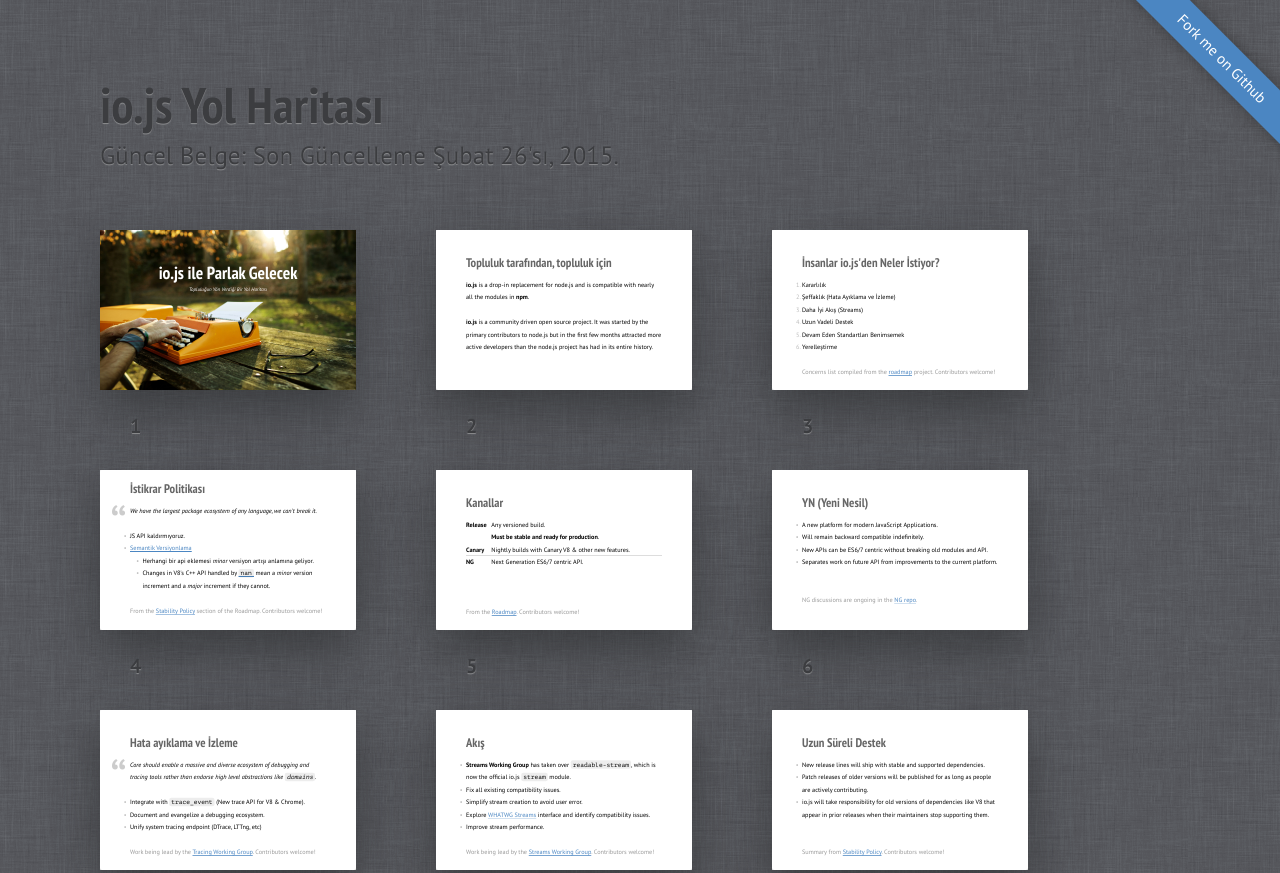
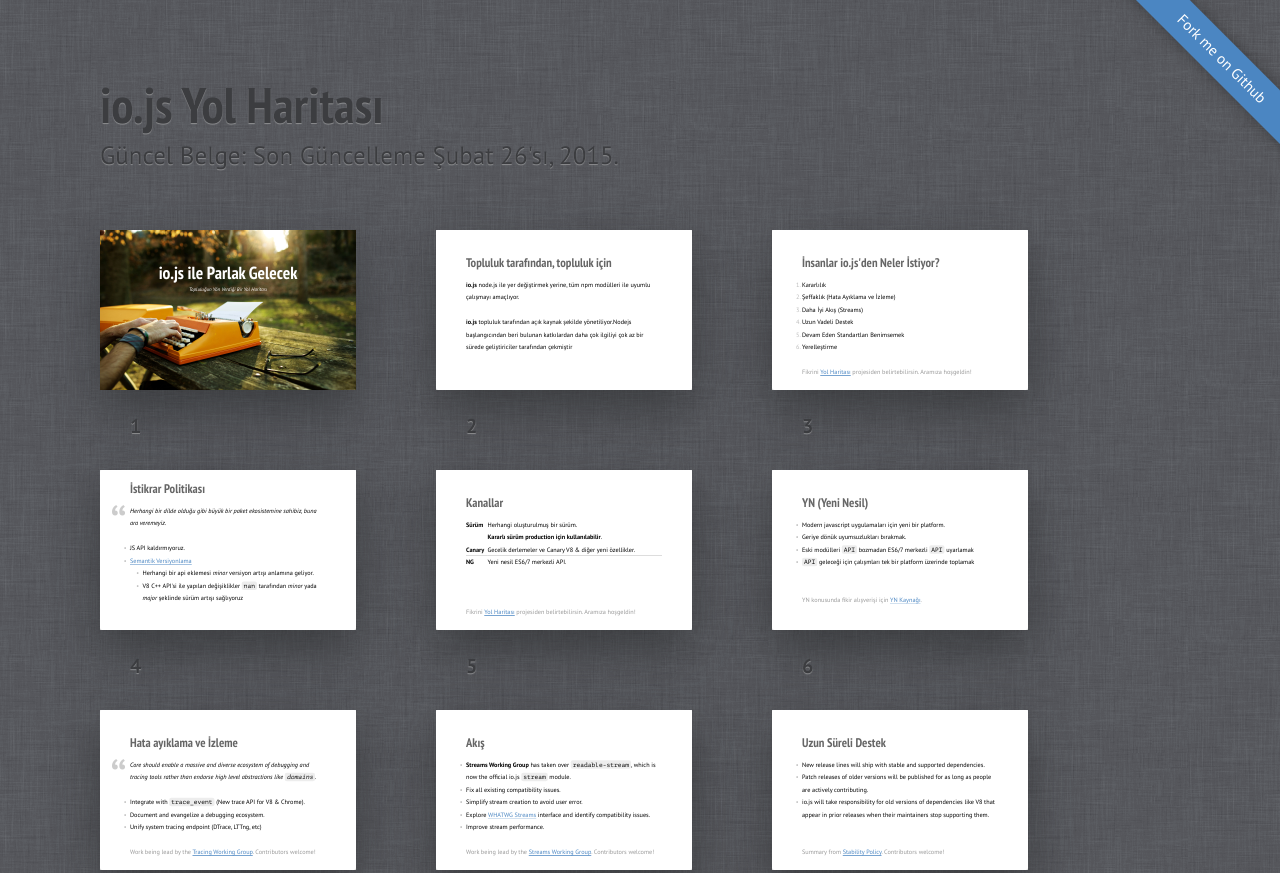
Before and after one commit to nodejs/nodejs-tr, a plain HTML site: page roadmap/tr/index.html in a window 1280 px wide. Shown: the top 873 px of the page. Drawn offline with Linux system fonts and the light colour scheme; files that its build step writes are made by us from their sources.

Commit message:
yeni düzenlemeler

```diff
--- a/roadmap/tr/index.html
+++ b/roadmap/tr/index.html
@@ -43,9 +43,8 @@
 
 	<section class="slide"><div>
 		<h2>Topluluk tarafından, topluluk için</h2>
-		<p><strong>io.js</strong> is a drop-in replacement for node.js and is compatible with nearly all the modules in <strong>npm</strong>.
-		</p>
-		<p><strong>io.js</strong> is a community driven open source project. It was started by the primary contributors to node.js but in the first few months attracted more active developers than the node.js project has had in its entire history.</p>
+		<p><strong>io.js</strong> node.js ile yer değiştirmek yerine, tüm npm modülleri ile uyumlu çalışmayı amaçlıyor.</p>
+		<p><strong>io.js</strong> topluluk tarafından açık kaynak şekilde yönetiliyor.Nodejs başlangıcından beri bulunan katkılardan daha çok ilgiliyi çok az bir sürede geliştiriciler tarafından çekmiştir</p>
 
 	</div></section>
 
@@ -59,58 +58,58 @@
 			<li>Devam Eden Standartları Benimsemek</li>
 			<li>Yerelleştirme</li>
 		</ol>
-		<p class="note">Concerns list compiled from the <a href="https://github.com/iojs/roadmap">roadmap</a> project. Contributors welcome!</p>
+		<p class="note">Fikrini <a href="https://github.com/iojs/roadmap">Yol Haritası</a> projesiden belirtebilirsin. Aramıza hoşgeldin!</p>
 	</div></section>
 
 	<section class="slide"><div style="padding-top:50px;">
 		<h2>İstikrar Politikası</h2>
 		<blockquote>
-			<p>We have the largest package ecosystem of any language, we can't break it.</p>
+			<p>Herhangi bir dilde olduğu gibi büyük bir paket ekosistemine sahibiz, buna ara veremeyiz.</p>
 		</blockquote>
 		<ul>
 			<li>JS API kaldırmıyoruz.</li>
 			<li><a href="http://semver.org">Semantik Versiyonlama</a>
 				<ul>
 					<li>Herhangi bir api eklemesi <em>minor</em> versiyon artışı anlamına geliyor.</li>
-					<li>Changes in V8's C++ API handled by <a href="https://github.com/rvagg/nan"><code>nan</code></a> mean a <em>minor</em> version increment and a <em>major</em> increment if they cannot.</li>
+					<li>V8 C++ API'si ile yapılan değişiklikler <code>nan</code> tarafından <em>minor</em>  yada <em>major</em> şeklinde sürüm artışı sağlıyoruz</li>
 				</ul>
 			</li>
 		</ul>
-			<p class="note">From the <a href="https://github.com/iojs/io.js/blob/v1.x/ROADMAP.md">Stability Policy</a> section of the Roadmap. Contributors welcome!</p>
+			<p class="note"></p>
 	</div></section>
 
 	<section class="slide"><div>
 		<h2>Kanallar</h2>
 		<table>
 		<tr>
-			<th scope="row">Release</th>
-			<td>Any versioned build.<br> <strong>Must be stable and ready for production</strong>.</td>
+			<th scope="row">Sürüm</th>
+			<td>Herhangi oluşturulmuş bir sürüm.<br> <strong>Kararlı sürüm production için kullanılabilir</strong>.</td>
 		</tr>
 		<tr>
 			<th scope="row">Canary</th>
-			<td>Nightly builds with Canary V8 & other new features.</td>
+			<td>Gecelik derlemeler ve Canary V8 & diğer yeni özellikler.</td>
 		</tr>
 		<tr>
 			<th scope="row">NG</th>
-			<td>Next Generation ES6/7 centric API.</td>
+			<td>Yeni nesil ES6/7 merkezli API.</td>
 		</tr>
 		</table>
 		<br>
 		<br>
-		<p class="note">From the <a href="https://github.com/iojs/io.js/blob/v1.x/ROADMAP.md">Roadmap</a>. Contributors welcome!</p>
+		<p class="note">Fikrini <a href="https://github.com/iojs/roadmap">Yol Haritası</a> projesiden belirtebilirsin. Aramıza hoşgeldin!</p>
 	</div></section>
 
 	<section class="slide"><div>
 		<h2>YN (Yeni Nesil)</h2>
 
 		<ul>
-			<li>A new platform for modern JavaScript Applications.</li>
-			<li>Will remain backward compatible indefinitely.</li>
-			<li>New APIs can be ES6/7 centric without breaking old modules and API.</li>
-			<li>Separates work on future API from improvements to the current platform.</li>
+			<li>Modern javascript uygulamaları için yeni bir platform.</li>
+			<li>Geriye dönük uyumsuzlukları bırakmak.</li>
+			<li>Eski modülleri <code>API</code> bozmadan ES6/7 merkezli <code>API</code> uyarlamak</li>
+			<li><code>API</code> geleceği için çalışmları tek bir platform üzerinde toplamak</li>
 		</ul>
 		<br>
-		<p class="note">NG discussions are ongoing in the <a href="https://github.com/iojs/ng">NG repo</a>.</p>
+		<p class="note">YN konusunda fikir alışverişi için <a href="https://github.com/iojs/ng">YN Kaynağı</a>.</p>
 	</div></section>
 
 	<section class="slide"><div>
```
